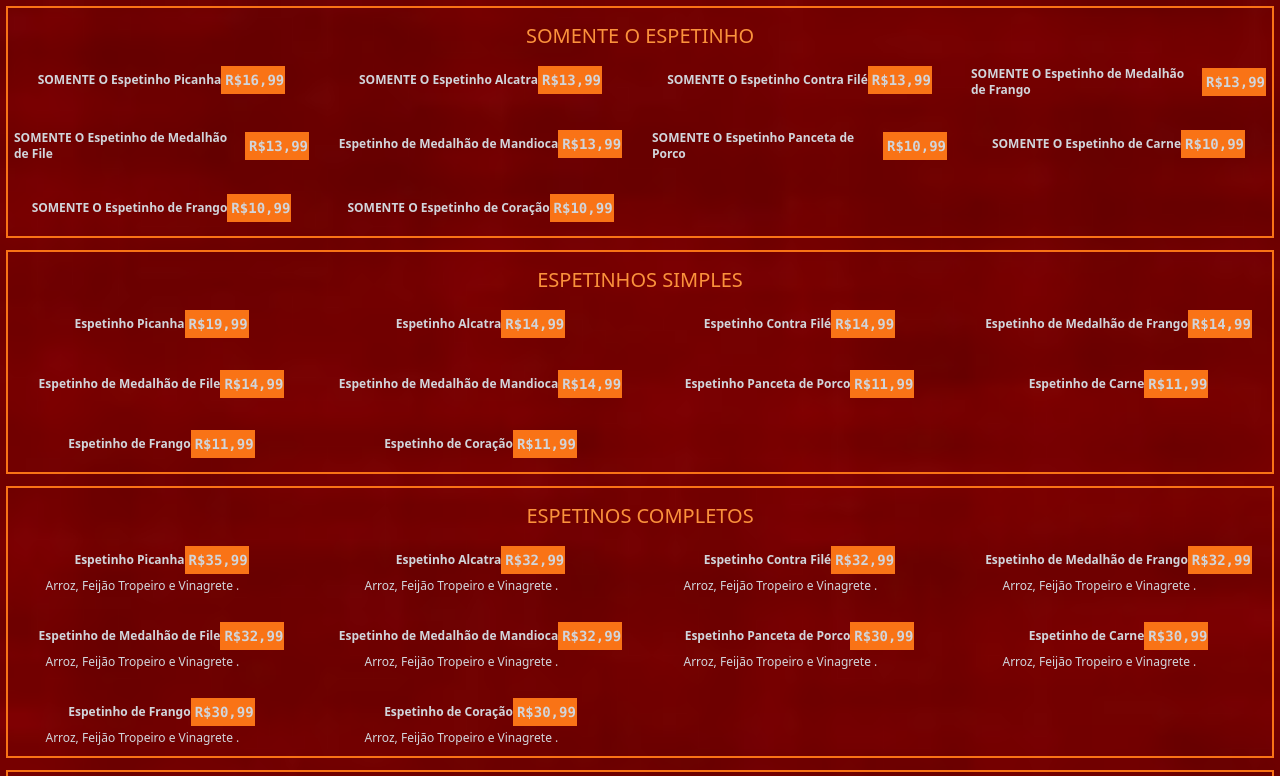
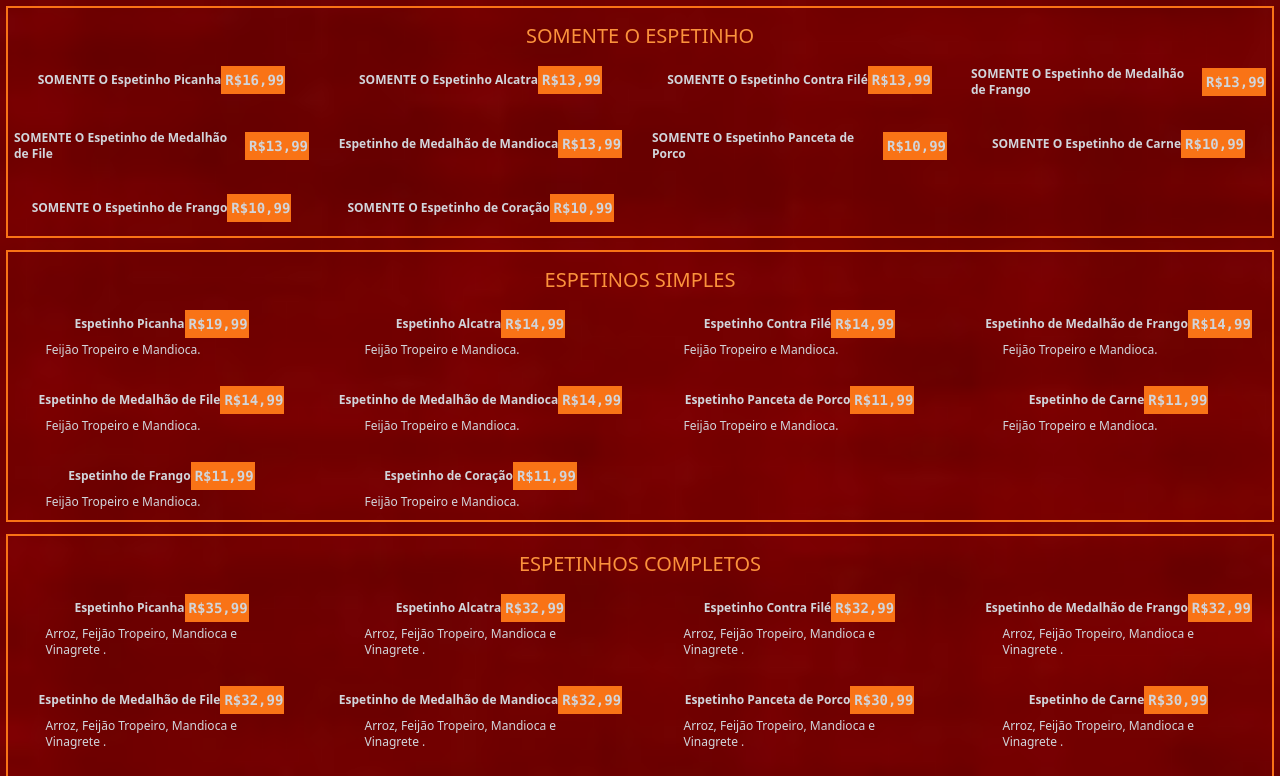
Before and after one commit to joaovitornara10/delivery, a Next.js app: page / in a window 1280 px wide. Shown: the top 776 px of the page. Built offline with nearby package versions, Linux system fonts and the light colour scheme.

Commit message:
Update db.js

```diff
--- a/src/db.js
+++ b/src/db.js
@@ -76,73 +76,83 @@ export const destaque = ([
     },
     {
     id: "32",
-    tate: "ESPETINHOS SIMPLES",
+    tate: "ESPETINOS SIMPLES",
     itens: [
         {
             id: "350",
             name: "Espetinho Picanha ",
             price: "19,99",
-            category: "bebidas"
+            category: "bebidas",
+            description: "Feijão Tropeiro e Mandioca.",
 
         },
         {
             id: "350",
             name: "Espetinho Alcatra  ",
             price: "14,99",
-            category: "bebidas"
+            category: "bebidas",
+            description: "Feijão Tropeiro e Mandioca.",
 
         },
         {
             id: "350",
             name: "Espetinho Contra Filé ",
             price: "14,99",
-            category: "bebidas"
+            category: "bebidas",
+            description: "Feijão Tropeiro e Mandioca.",
         },
 
         {
             id: "350",
             name: "Espetinho de Medalhão de Frango",
             price: "14,99",
-            category: "bebidas"
+            category: "bebidas",
+            description: "Feijão Tropeiro e Mandioca.",
         },
         {
             id: "350",
             name: "Espetinho de Medalhão de File",
             price: "14,99",
-            category: "bebidas"
+            category: "bebidas",
+            description: "Feijão Tropeiro e Mandioca.",
         },
         {
             id: "350",
             name: "Espetinho de Medalhão de Mandioca",
             price: "14,99",
-            category: "bebidas"
+            category: "bebidas",
+            description: "Feijão Tropeiro e Mandioca.",
         },
 
         {
             id: "350",
             name: "Espetinho Panceta de Porco",
             price: "11,99",
-            category: "bebidas"
+            category: "bebidas",
+            description: "Feijão Tropeiro e Mandioca.",
         },
          {
             id: "350",
             name: "Espetinho de Carne",
             price: "11,99",
-            category: "bebidas"
+            category: "bebidas",
+            description: "Feijão Tropeiro e Mandioca.",
 
         },
         {
             id: "350",
             name: "Espetinho de Frango",
             price: "11,99",
-            category: "bebidas"
+            category: "bebidas",
+            description: "Feijão Tropeiro e Mandioca.",
 
         },
         {
             id: "350",
             name: "Espetinho de Coração",
             price: "11,99",
-            category: "bebidas"
+            category: "bebidas",
+            description: "Feijão Tropeiro e Mandioca.",
         },
 
 
@@ -150,14 +160,14 @@ export const destaque = ([
     },
     {
     id: "32",
-    tate: "ESPETINOS COMPLETOS",
+    tate: "ESPETINHOS COMPLETOS",
     itens: [
         {
             id: "350",
             name: "Espetinho Picanha ",
             price: "35,99",
             category: "bebidas",
-            description: "Arroz, Feijão Tropeiro e Vinagrete .",
+            description: "Arroz, Feijão Tropeiro, Mandioca e Vinagrete .",
 
 
         },
@@ -166,7 +176,7 @@ export const destaque = ([
             name: "Espetinho Alcatra  ",
             price: "32,99",
             category: "bebidas",
-            description: "Arroz, Feijão Tropeiro e Vinagrete .",
+            description: "Arroz, Feijão Tropeiro, Mandioca e Vinagrete .",
 
         },
         {
@@ -174,7 +184,7 @@ export const destaque = ([
             name: "Espetinho Contra Filé ",
             price: "32,99",
             category: "bebidas",
-            description: "Arroz, Feijão Tropeiro e Vinagrete .",
+            description: "Arroz, Feijão Tropeiro, Mandioca e Vinagrete .",
         },
 
         {
@@ -182,21 +192,21 @@ export const destaque = ([
             name: "Espetinho de Medalhão de Frango",
             price: "32,99",
             category: "bebidas",
-            description: "Arroz, Feijão Tropeiro e Vinagrete .",
+            description: "Arroz, Feijão Tropeiro, Mandioca e Vinagrete .",
         },
         {
             id: "350",
             name: "Espetinho de Medalhão de File",
             price: "32,99",
             category: "bebidas",
-            description: "Arroz, Feijão Tropeiro e Vinagrete .",
+            description: "Arroz, Feijão Tropeiro, Mandioca e Vinagrete .",
         },
         {
             id: "350",
             name: "Espetinho de Medalhão de Mandioca",
             price: "32,99",
             category: "bebidas",
-            description: "Arroz, Feijão Tropeiro e Vinagrete .",
+            description: "Arroz, Feijão Tropeiro, Mandioca e Vinagrete .",
         },
 
         {
@@ -204,14 +214,14 @@ export const destaque = ([
             name: "Espetinho Panceta de Porco",
             price: "30,99",
             category: "bebidas",
-            description: "Arroz, Feijão Tropeiro e Vinagrete .",
+            description: "Arroz, Feijão Tropeiro, Mandioca e Vinagrete .",
         },
          {
             id: "350",
             name: "Espetinho de Carne",
             price: "30,99",
             category: "bebidas",
-            description: "Arroz, Feijão Tropeiro e Vinagrete .",
+            description: "Arroz, Feijão Tropeiro, Mandioca e Vinagrete .",
 
         },
         {
@@ -219,7 +229,7 @@ export const destaque = ([
             name: "Espetinho de Frango",
             price: "30,99",
             category: "bebidas",
-            description: "Arroz, Feijão Tropeiro e Vinagrete .",
+            description: "Arroz, Feijão Tropeiro, Mandioca e Vinagrete .",
 
         },
         {
@@ -227,7 +237,7 @@ export const destaque = ([
             name: "Espetinho de Coração",
             price: "30,99",
             category: "bebidas",
-            description: "Arroz, Feijão Tropeiro e Vinagrete .",
+            description: "Arroz, Feijão Tropeiro, Mandioca e Vinagrete .",
         },
 
     ],
```
